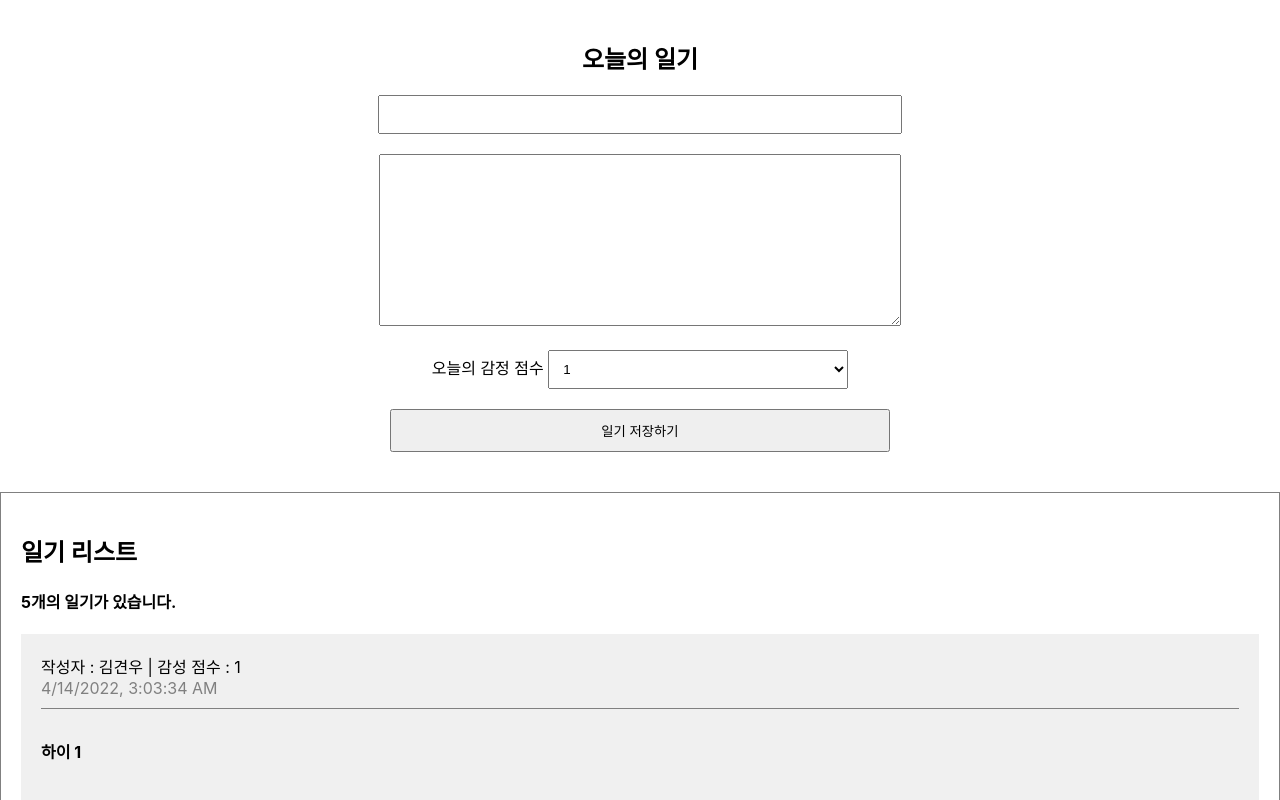
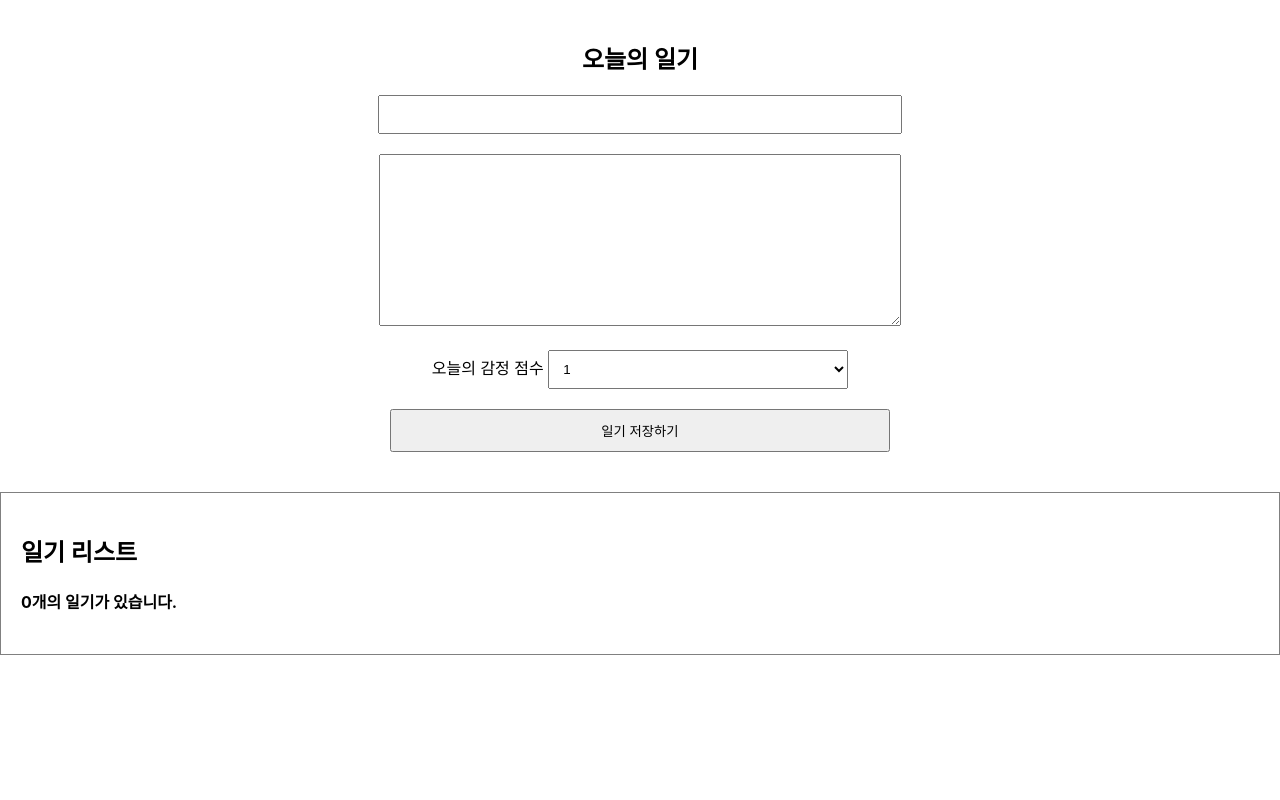
Before and after one commit to k2wackie/simplediary, a React (Create React App) app: page / in a window 1280 px wide. Shown: the top 800 px of the page. Built offline with nearby package versions, Linux system fonts and the light colour scheme.

Commit message:
Create Data

```diff
--- a/src/App.js
+++ b/src/App.js
@@ -1,50 +1,68 @@
+import { useRef, useState } from "react";
 import "./App.css";
 import DiaryEditor from "./DiaryEditor";
 import DiaryList from "./DiaryList";
 
-const dummyList = [
-  {
-    id: 1,
-    author: "김견우",
-    content: "하이 1",
-    emotion: 1,
-    created_date: new Date().getTime(),
-  },
-  {
-    id: 2,
-    author: "홍길도",
-    content: "하이 2",
-    emotion: 2,
-    created_date: new Date().getTime(),
-  },
-  {
-    id: 3,
-    author: "김고객",
-    content: "하이 1",
-    emotion: 3,
-    created_date: new Date().getTime(),
-  },
-  {
-    id: 4,
-    author: "이독자",
-    content: "하이 4",
-    emotion: 4,
-    created_date: new Date().getTime(),
-  },
-  {
-    id: 5,
-    author: "박작가",
-    content: "하이 5",
-    emotion: 5,
-    created_date: new Date().getTime(),
-  },
-];
+// const dummyList = [
+//   {
+//     id: 1,
+//     author: "김견우",
+//     content: "하이 1",
+//     emotion: 1,
+//     created_date: new Date().getTime(),
+//   },
+//   {
+//     id: 2,
+//     author: "홍길도",
+//     content: "하이 2",
+//     emotion: 2,
+//     created_date: new Date().getTime(),
+//   },
+//   {
+//     id: 3,
+//     author: "김고객",
+//     content: "하이 1",
+//     emotion: 3,
+//     created_date: new Date().getTime(),
+//   },
+//   {
+//     id: 4,
+//     author: "이독자",
+//     content: "하이 4",
+//     emotion: 4,
+//     created_date: new Date().getTime(),
+//   },
+//   {
+//     id: 5,
+//     author: "박작가",
+//     content: "하이 5",
+//     emotion: 5,
+//     created_date: new Date().getTime(),
+//   },
+// ];
 
 function App() {
+  const [data, setData] = useState([]);
+
+  const dataId = useRef(0);
+
+  const onCreate = (author, content, emotion) => {
+    const created_date = new Date().getTime();
+    const newItem = {
+      author,
+      content,
+      emotion,
+      created_date,
+      id: dataId.current,
+    };
+    dataId.current += 1;
+    setData([newItem, ...data]);
+  };
+
   return (
     <div className="App">
-      <DiaryEditor />
-      <DiaryList diaryList={dummyList} />
+      <DiaryEditor onCreate={onCreate} />
+      <DiaryList diaryList={data} />
     </div>
   );
 }
--- a/src/DiaryEditor.js
+++ b/src/DiaryEditor.js
@@ -1,6 +1,6 @@
 import { useRef, useState } from "react";
 
-const DiaryEditor = () => {
+const DiaryEditor = ({ onCreate }) => {
   const authorInput = useRef();
   const contentInput = useRef();
 
@@ -19,7 +19,7 @@ const DiaryEditor = () => {
     });
   };
 
-  const handleSubmit = (e) => {
+  const handleSubmit = () => {
     if (state.author.length < 1) {
       // alert("작성자는 최소 1글자 이상 입력해주세요.");
       authorInput.current.focus();
@@ -30,8 +30,15 @@ const DiaryEditor = () => {
       contentInput.current.focus();
       return;
     }
+
+    onCreate(state.author, state.content, state.emotion);
     // console.log(state);
     alert("저장 성공!");
+    setState({
+      author: "",
+      content: "",
+      emotion: 1,
+    });
   };
 
   return (
```
